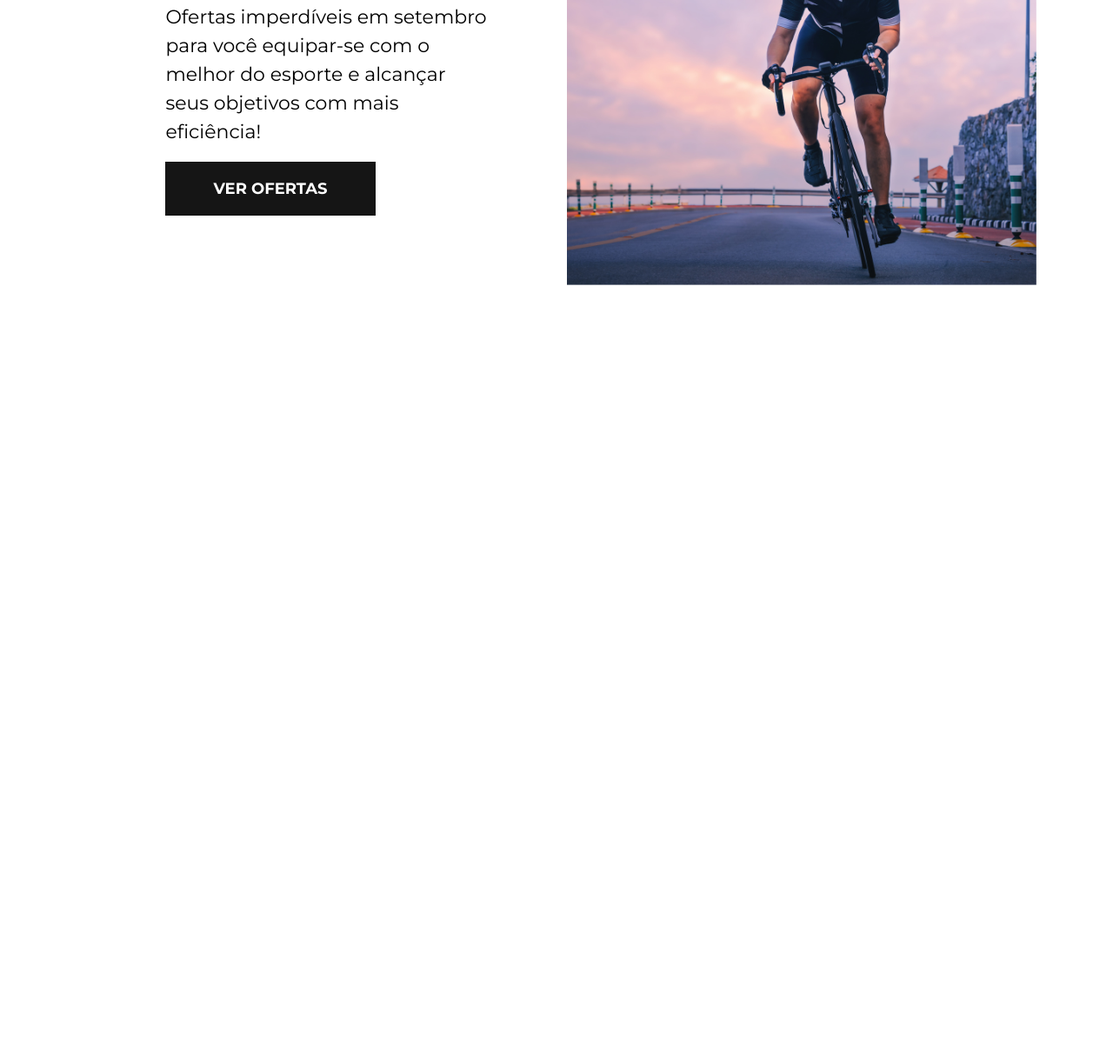
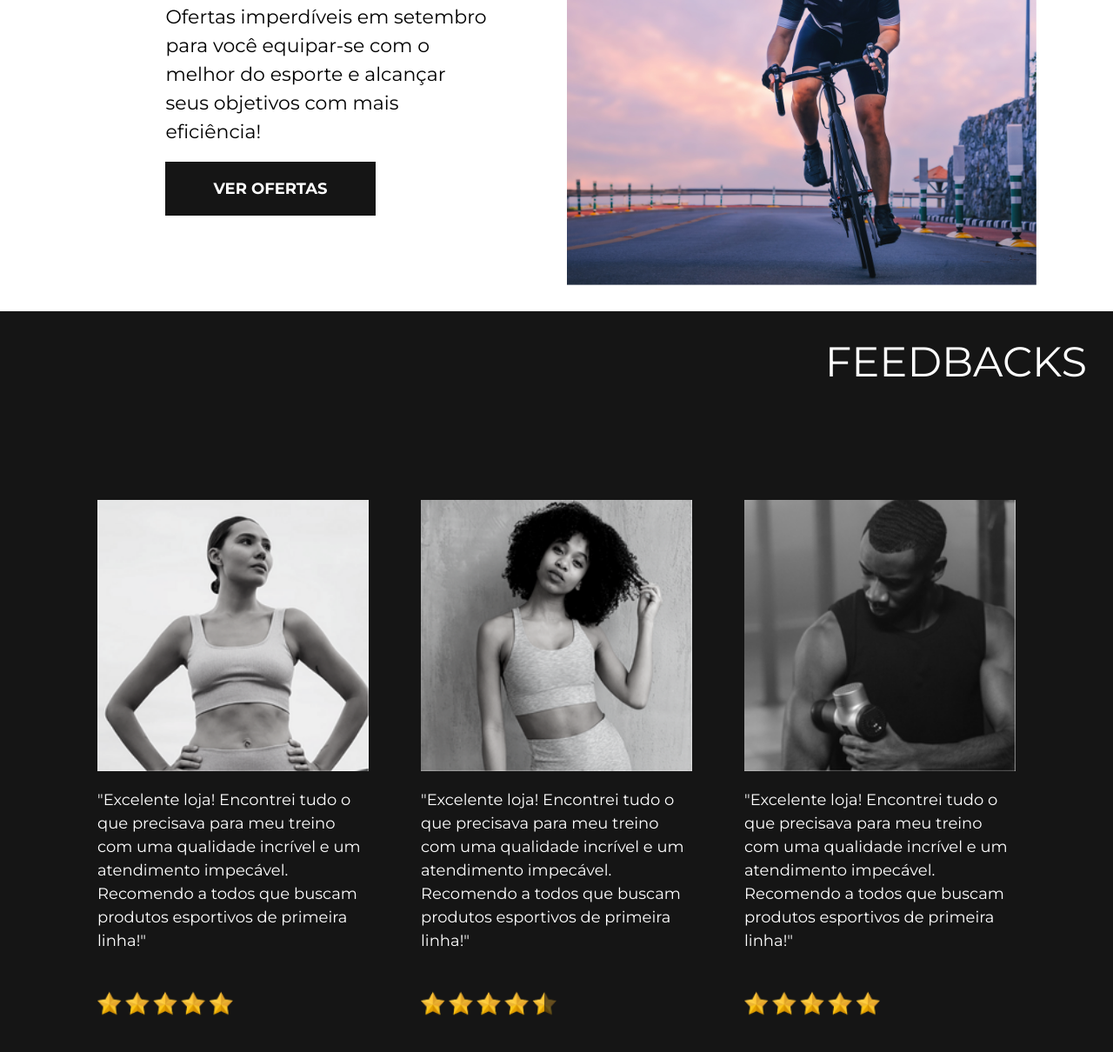
Before and after one commit to JulioFernandes14/pagina_inicial, a plain HTML site: page index.html in a window 1280 px wide. Shown: the part 1951-3161 px from the top of the page at 87% size. Before the commit the page ends 2309 px from the top, so only its background shows below. Drawn offline with nearby package versions, Linux system fonts and the light colour scheme.

Commit message:
Adição sessão FEEDBACKS

```diff
--- a/index.html
+++ b/index.html
@@ -253,6 +253,46 @@
 
         </div>
 
+        <div class="sessao depoimentos">
+
+            <h1 class="titulo-sessao titulo-depoimentos">FEEDBACKS</h1>
+
+            <div class="content-depoimentos row container-lg m-auto">
+
+                <div class="cliente col-xxl-4 col-xl-4 col-lg-4 col-md-6 col-sm-12 col-12">
+
+                    <img src="assets/clientes/1.png" class="img-cliente">
+
+                    <p>"Excelente loja! Encontrei tudo o que precisava para meu treino com uma qualidade incrível e um atendimento impecável. Recomendo a todos que buscam produtos esportivos de primeira linha!"</p>
+
+                    <img src="assets/5estrelas.png" class="avaliacao">
+
+                </div>
+
+                <div class="cliente col-xxl-4 col-xl-4 col-lg-4 col-md-6 col-sm-12 col-12">
+
+                    <img src="assets/clientes/2.png" class="img-cliente">
+
+                    <p>"Excelente loja! Encontrei tudo o que precisava para meu treino com uma qualidade incrível e um atendimento impecável. Recomendo a todos que buscam produtos esportivos de primeira linha!"</p>
+
+                    <img src="assets/4estrelas.png" class="avaliacao">
+
+                </div>
+
+                <div class="cliente col-xxl-4 col-xl-4 col-lg-4 col-md-6 col-sm-12 col-12">
+
+                    <img src="assets/clientes/3.png" class="img-cliente">
+
+                    <p>"Excelente loja! Encontrei tudo o que precisava para meu treino com uma qualidade incrível e um atendimento impecável. Recomendo a todos que buscam produtos esportivos de primeira linha!"</p>
+
+                    <img src="assets/5estrelas.png" class="avaliacao">
+
+                </div>
+
+            </div>
+
+        </div>
+
     </main>
 
 </body>
--- a/style.css
+++ b/style.css
@@ -213,6 +213,23 @@ h1,h2 {
     margin: 0;
 }
 
+/* Estilo Depoimentos */
+
+.cliente {
+    padding: 30px;
+    display: flex;
+    flex-direction: column;
+    gap: 20px;
+}
+
+.cliente p {
+    color: #fff;
+}
+
+.cliente .avaliacao {
+    width: 50%;
+}
+
 @media screen and (max-width:1470px) {
 
     h1 {
```
Also changed, not shown: assets/4estrelas.png (added), assets/5estrelas.png (added), assets/clientes/1.png (added), assets/clientes/2.png (added), assets/clientes/3.png (added).
